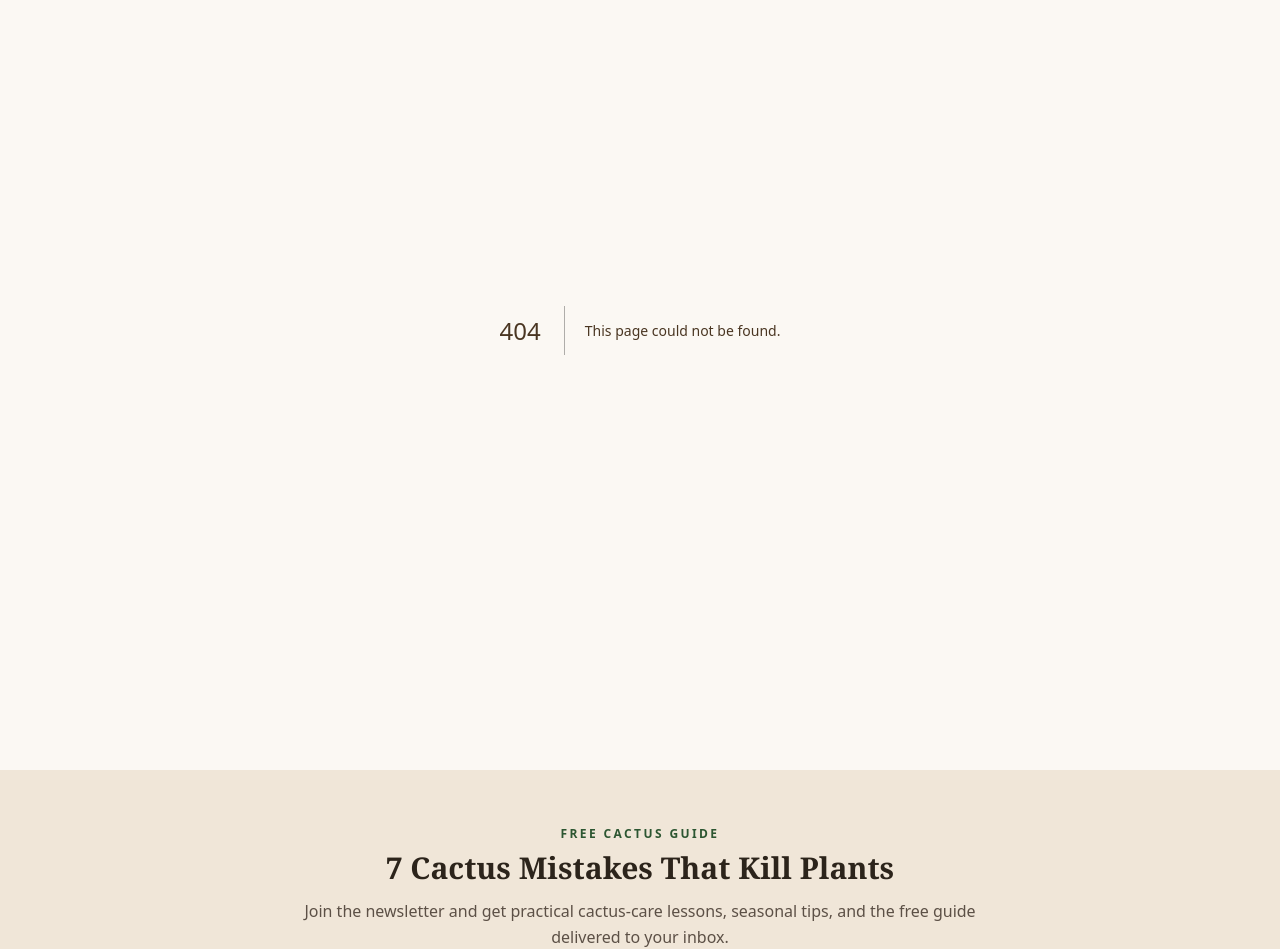
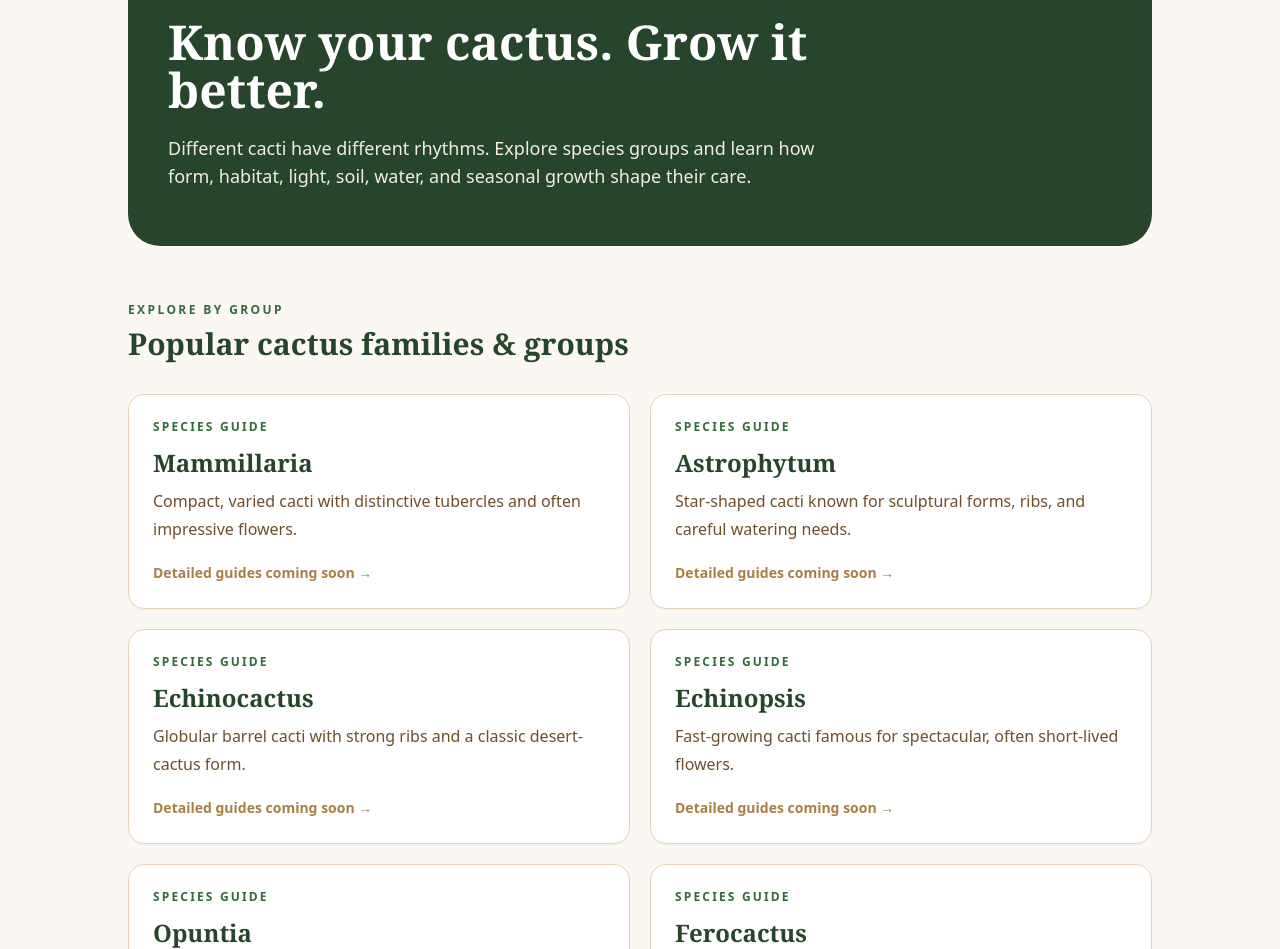
Before and after one commit to valdo-tech-pro/desert-beneath, a Next.js app: page /species in a window 1280 px wide. Before the commit this address had no page. Shown: the part 183-1132 px from the top of the page. Built offline with nearby package versions, Linux system fonts and the light colour scheme.

Commit message:
Add cactus species library page

```diff
--- /dev/null
+++ b/app/species/page.tsx
@@ -0,0 +1,53 @@
+import type { Metadata } from 'next'
+import Link from 'next/link'
+
+export const metadata: Metadata = {
+  title: 'Cactus Species Library',
+  description: 'Explore practical care guides for popular cactus groups and species.',
+}
+
+const groups = [
+  ['Mammillaria', 'Compact, varied cacti with distinctive tubercles and often impressive flowers.'],
+  ['Astrophytum', 'Star-shaped cacti known for sculptural forms, ribs, and careful watering needs.'],
+  ['Echinocactus', 'Globular barrel cacti with strong ribs and a classic desert-cactus form.'],
+  ['Echinopsis', 'Fast-growing cacti famous for spectacular, often short-lived flowers.'],
+  ['Opuntia', 'Prickly pears and relatives with flattened pads and distinctive growth habits.'],
+  ['Ferocactus', 'Large ribbed barrel cacti with strong spines and excellent light requirements.'],
+  ['Gymnocalycium', 'Small globular cacti valued for their shapes, ribs, and flowers.'],
+  ['Cereus', 'Columnar cacti suited to growers interested in dramatic upright growth.'],
+]
+
+export default function SpeciesPage() {
+  return (
+    <div className="mx-auto max-w-5xl">
+      <section className="rounded-[2rem] bg-cactus-800 px-7 py-14 text-white sm:px-10 sm:py-18">
+        <p className="text-xs font-bold uppercase tracking-[0.25em] text-sand-100">Species library</p>
+        <h1 className="mt-4 max-w-3xl font-serif text-4xl font-bold leading-tight sm:text-5xl">Know your cactus. Grow it better.</h1>
+        <p className="mt-5 max-w-2xl text-base leading-8 text-sand-100 sm:text-lg">Different cacti have different rhythms. Explore species groups and learn how form, habitat, light, soil, water, and seasonal growth shape their care.</p>
+      </section>
+
+      <section className="py-14">
+        <div className="mb-8">
+          <p className="text-xs font-bold uppercase tracking-[0.2em] text-cactus-600">Explore by group</p>
+          <h2 className="mt-2 font-serif text-3xl font-bold text-cactus-800">Popular cactus families & groups</h2>
+        </div>
+        <div className="grid gap-5 sm:grid-cols-2">
+          {groups.map(([name, description]) => (
+            <article key={name} className="rounded-2xl border border-sand-200 bg-white p-6 shadow-sm">
+              <p className="text-xs font-bold uppercase tracking-[0.18em] text-cactus-600">Species guide</p>
+              <h3 className="mt-3 font-serif text-2xl font-bold text-cactus-800">{name}</h3>
+              <p className="mt-2 leading-7 text-sand-700">{description}</p>
+              <span className="mt-5 inline-block text-sm font-bold text-sand-500">Detailed guides coming soon →</span>
+            </article>
+          ))}
+        </div>
+      </section>
+
+      <section className="mb-14 rounded-3xl border border-sand-200 bg-sand-100 p-7 sm:p-10">
+        <h2 className="font-serif text-2xl font-bold text-cactus-800">Care still comes first</h2>
+        <p className="mt-3 max-w-2xl leading-7 text-sand-700">Species names help, but the growing environment matters just as much. Start with light, drainage, watering, soil, and seasonal growth before changing your routine.</p>
+        <Link href="/#start-here" className="mt-6 inline-flex rounded-xl bg-cactus-700 px-5 py-3 font-bold text-white hover:bg-cactus-800">Start with cactus care →</Link>
+      </section>
+    </div>
+  )
+}
```
